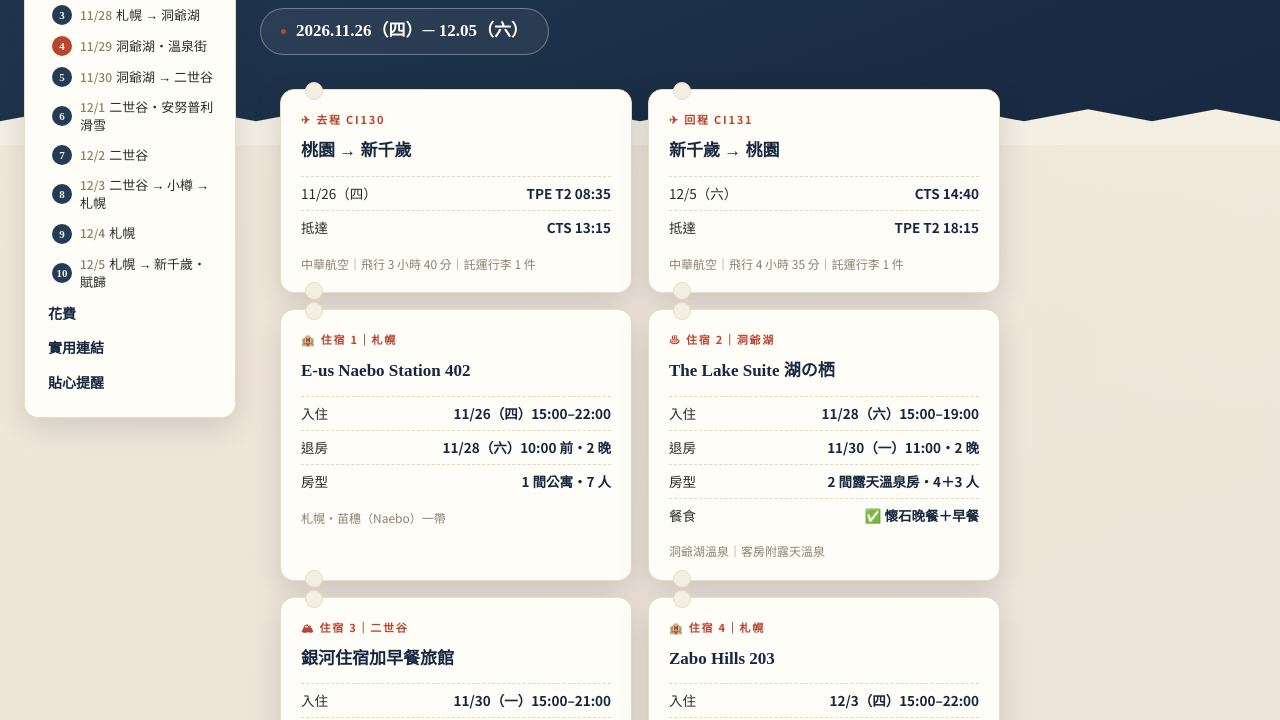
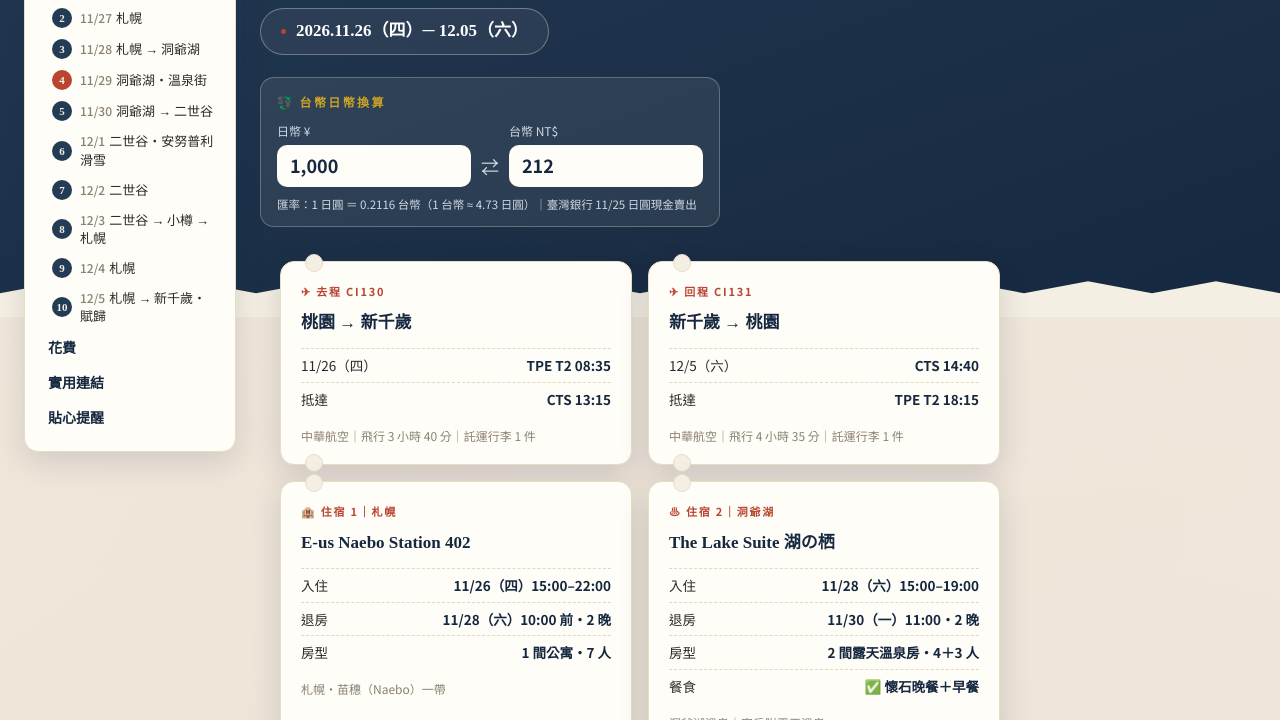
Before and after one commit to Yayewww/2026-hokkaidou-travel-plan, a plain HTML site: page index.html in a window 1280 px wide. Shown: the part 268-988 px from the top of the page. Drawn offline with Linux system fonts and the light colour scheme; a web font is replaced by a local one.

Commit message:
最上方新增台幣日幣換算器
- 放在標題區日期下方，日幣、台幣兩格都能輸入，另一格自動換算
- 固定匯率 1 日圓 = 0.2116 台幣（臺灣銀行 11/25 日圓現金賣出）
- 目錄第一項加上「台幣日幣換算」，滑到下面也能一鍵跳回

Co-Authored-By: Claude Opus 5.5 <noreply@anthropic.com>

```diff
--- a/index.html
+++ b/index.html
@@ -435,7 +435,7 @@
   .ck-foot{margin-top:10px; font-size:12px; color:#a49b86; text-align:center;}
 
   /* ---------- 目錄（左側快速跳轉）：寬螢幕固定在內容左邊；手機由左下角「目錄」按鈕從左邊滑出 ---------- */
-  #overview, .section-title, .stop{scroll-margin-top:20px;}
+  #fx, #overview, .section-title, .stop{scroll-margin-top:20px;}
   .toc-fab, .toc{display:none;}
   .toc-ready .toc-fab{
     display:inline-flex; align-items:center; gap:6px;
@@ -485,6 +485,21 @@
       box-shadow:0 10px 30px rgba(22,40,63,0.14); padding:16px 10px;
     }
   }
+
+  /* ---------- 台幣日幣換算（標題區） ---------- */
+  .fx{margin-top:22px; max-width:460px; padding:14px 16px 12px; border-radius:14px; background:rgba(244,239,227,0.08); border:1px solid rgba(244,239,227,0.28);}
+  .fx-title{font-size:12px; font-weight:700; letter-spacing:.2em; color:var(--gold); margin-bottom:8px;}
+  .fx-row{display:flex; align-items:flex-end; gap:10px;}
+  .fx-field{flex:1; min-width:0; display:flex; flex-direction:column; gap:4px;}
+  .fx-cur{font-size:12px; color:#cfd8e3;}
+  .fx-field input{
+    width:100%; box-sizing:border-box; padding:9px 12px; margin:0;
+    border:1px solid rgba(244,239,227,0.35); border-radius:10px; background:#fffdf8; color:var(--indigo-deep);
+    font:700 18px/1.2 'Noto Sans TC', sans-serif; font-variant-numeric:tabular-nums;
+  }
+  .fx-field input:focus{outline:2px solid var(--gold); outline-offset:1px;}
+  .fx-eq{flex:none; color:#cfd8e3; font-size:18px; line-height:42px;}
+  .fx-note{margin-top:8px; font-size:11.5px; color:#cfd8e3;}
 </style>
 </head>
 <body>
@@ -495,6 +510,15 @@
       <h1>北海道 10 天 9 夜<br>雪國・溫泉・滑雪之旅</h1>
       <div class="sub">7 人同行 ｜ 札幌・洞爺湖・二世谷・小樽</div>
       <div class="dates"><span class="dot"></span>2026.11.26（四）─ 12.05（六）</div>
+      <div class="fx" id="fx">
+        <div class="fx-title">💱 台幣日幣換算</div>
+        <div class="fx-row">
+          <label class="fx-field"><span class="fx-cur">日幣 ¥</span><input id="fx-jpy" type="text" inputmode="decimal" enterkeyhint="done" autocomplete="off"></label>
+          <span class="fx-eq" aria-hidden="true">⇄</span>
+          <label class="fx-field"><span class="fx-cur">台幣 NT$</span><input id="fx-twd" type="text" inputmode="decimal" enterkeyhint="done" autocomplete="off"></label>
+        </div>
+        <div class="fx-note">匯率：1 日圓 ＝ 0.2116 台幣（1 台幣 ≈ 4.73 日圓）｜臺灣銀行 11/25 日圓現金賣出</div>
+      </div>
     </div>
   </div>
 
@@ -1363,7 +1387,7 @@
   var wide = window.matchMedia('(min-width:1264px)');
   var reduce = window.matchMedia('(prefers-reduced-motion: reduce)');
   var items = [];
-  Array.prototype.forEach.call(document.querySelectorAll('#overview, .section-title[id], .stop[id]'), function (el) {
+  Array.prototype.forEach.call(document.querySelectorAll('#fx, #overview, .section-title[id], .stop[id]'), function (el) {
     var li = document.createElement('li'), a = document.createElement('a');
     a.href = '#' + el.id;
     if (el.classList.contains('stop')) {
@@ -1377,7 +1401,7 @@
       txt.appendChild(document.createTextNode((t.firstChild && t.firstChild.nodeType === 3 ? t.firstChild : t).textContent.trim()));
       a.appendChild(num); a.appendChild(txt);
     } else {
-      a.textContent = el.id === 'overview' ? '航班・住宿總覽' : el.textContent.trim();
+      a.textContent = { fx: '💱 台幣日幣換算', overview: '航班・住宿總覽' }[el.id] || el.textContent.trim();
     }
     li.appendChild(a); list.appendChild(li);
     items.push({ a: a, el: el });
@@ -1439,6 +1463,21 @@
   if (start && start.classList.contains('stop')) go(start, false);
   spy();
 })();
+/* 台幣日幣換算：固定用臺灣銀行 11/25 日圓現金賣出匯率；兩格都能輸入，另一格自動換算 */
+(function () {
+  var RATE = 0.2116; /* 1 日圓 = 0.2116 台幣 */
+  var jpy = document.getElementById('fx-jpy'), twd = document.getElementById('fx-twd');
+  function num(s) { var v = parseFloat(String(s).replace(/[,，\s]/g, '')); return isNaN(v) ? null : v; }
+  function fmt(v) { return Math.round(v).toLocaleString('en-US'); }
+  function link(src, dst, conv) {
+    src.addEventListener('input', function () { var v = num(src.value); dst.value = v === null ? '' : fmt(conv(v)); });
+    src.addEventListener('blur', function () { var v = num(src.value); if (v !== null) src.value = fmt(v); });
+    src.addEventListener('focus', function () { src.select(); });
+  }
+  link(jpy, twd, function (v) { return v * RATE; });
+  link(twd, jpy, function (v) { return v / RATE; });
+  jpy.value = '1,000'; twd.value = fmt(1000 * RATE);
+})();
 </script>
 </body>
 </html>
```
